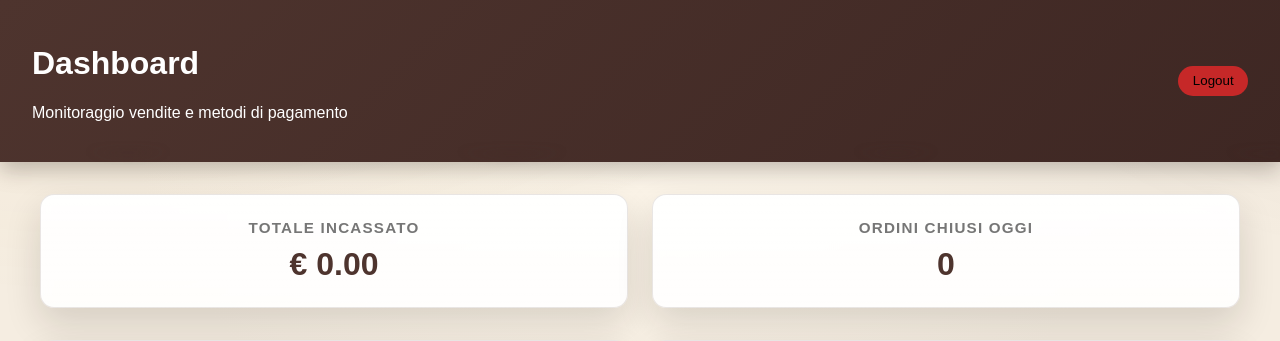
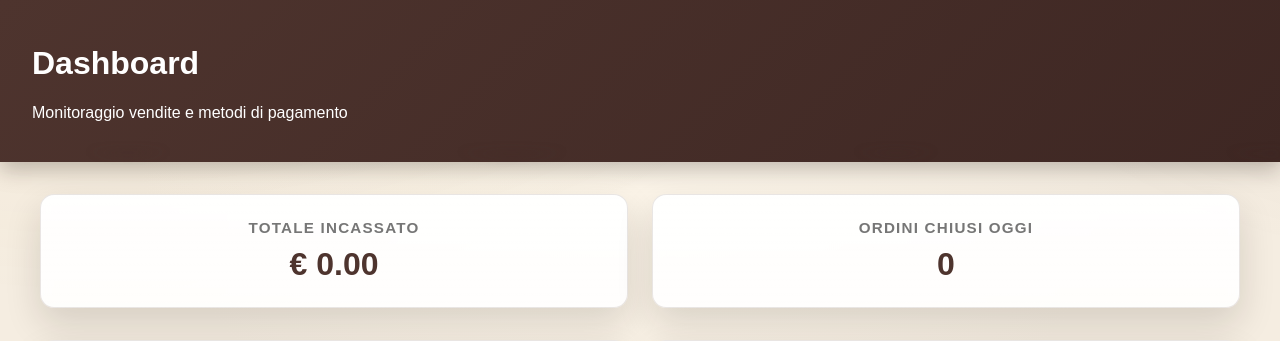
Before and after one commit to Zazanicholas01/qr-bar, a Python web app: template backend/app/templates/dashboard.html in a window 1280 px wide. Shown: the top 341 px of the page. Run offline with Jinja, Linux system fonts and the light colour scheme; the template is opened without the code that fills it, so the values that code supplies are empty.

Commit message:
Removed old links - 2

```diff
--- a/backend/app/templates/admin_welcome.html
+++ b/backend/app/templates/admin_welcome.html
@@ -64,9 +64,6 @@
         <p class="muted">Benvenuto, <strong>{{ admin.username }}</strong>.</p>
         <div class="actions">
           <a class="button" href="/admin/orders">Vai agli ordini</a>
-          <form method="post" action="/admin/logout" style="margin:0; display:inline;">
-            <button type="submit" class="button" style="background: #7b1fa2; border: none; cursor: pointer;">Esci</button>
-          </form>
         </div>
       {% else %}
         <p>Benvenuto nell'area riservata allo staff.</p>
--- a/backend/app/templates/dashboard.html
+++ b/backend/app/templates/dashboard.html
@@ -116,11 +116,6 @@
       <div>
         <h1>Dashboard</h1>
         <p>Monitoraggio vendite e metodi di pagamento</p>
-      </div>
-      <div style="display:flex; gap:0.75rem; align-items:center;">
-        <form method="post" action="/admin/logout" style="margin:0;">
-          <button type="submit" class="back-link" style="background:#c62828; border:none; padding:0.45rem 0.9rem; border-radius:999px; cursor:pointer;">Logout</button>
-        </form>
       </div>
     </header>
     <main>
--- a/backend/app/templates/orders.html
+++ b/backend/app/templates/orders.html
@@ -268,9 +268,6 @@
         <h1>Orders Dashboard</h1>
         <p>Visualizza e gestisci gli ordini ricevuti dal menu digitale.</p>
       </div>
-      <form method="post" action="/admin/logout" style="margin: 0;">
-        <button type="submit" class="history-link" style="background:#c62828;">Logout</button>
-      </form>
     </header>
     <main>
       {% if orders %}
```
